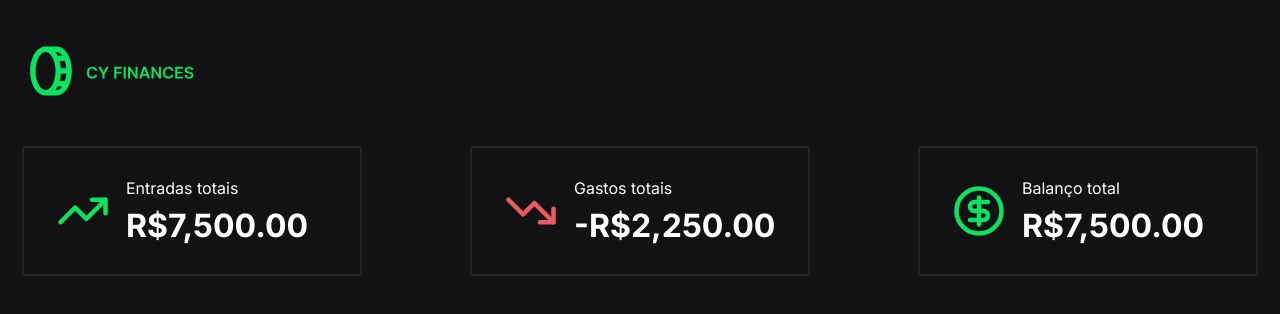
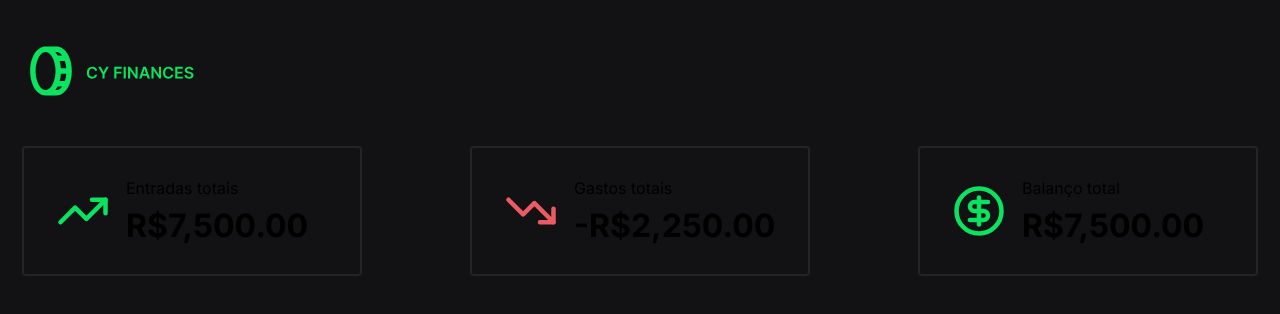
Before and after one commit to Vespasianoo/app-financess, a React (Vite) app: page / in a window 1280 px wide. Shown: the top 314 px of the page. Built offline with nearby package versions, Linux system fonts and the light colour scheme.

Commit message:
add theme e card

```diff
--- a/src/App.jsx
+++ b/src/App.jsx
@@ -10,3 +10,4 @@ function App() {
 }
 
 export default App
+// TODO - FAZER O THEME
--- a/src/components/Card/styles.js
+++ b/src/components/Card/styles.js
@@ -1,4 +1,5 @@
 import styled from "styled-components"
+import theme from "../../styles/theme"
 
 export const Container = styled.div`
   display: flex;
@@ -9,7 +10,7 @@ export const Container = styled.div`
   height: 13rem;
 
   border-radius: 0.4rem;
-  border: 0.2rem solid #242424;
+  border: 0.2rem solid ${theme.colors.zinc_800};
   padding-inline: 3.2rem;
 
   > svg {
--- /dev/null
+++ b/src/components/NewOperation/index.jsx
@@ -0,0 +1,5 @@
+import * as S from "./styles"
+
+export function NewOperation() {
+  return <S.Container></S.Container>
+}
--- /dev/null
+++ b/src/components/NewOperation/styles.js
@@ -0,0 +1,3 @@
+import styled from "styled-components"
+
+export const Container = styled.div``
--- a/src/styles/GlobalStyles.js
+++ b/src/styles/GlobalStyles.js
@@ -1,4 +1,5 @@
 import { createGlobalStyle } from "styled-components"
+import theme from "./theme"
 
 export default createGlobalStyle`
 * {
@@ -17,19 +18,9 @@ input {
   font-family: "Inter", sans-serif;
   -webkit-font-smoothing: antialiased;
   -moz-osx-font-smoothing: grayscale;
-  color: var(--white);
 }
 
 :root {
-  --bg-color: #121214;
-  --color-1: #0ae360;
-  --color-2: #eb5b64;
-  --color-3: #242424;
-  --color-4: rgba(36, 36, 36, 0.25);
-
-  --white: #ffffff;
-  --black: #000000;
-
   font-size: 62.5%;
 }
 
@@ -38,10 +29,10 @@ body {
   max-height: 100vh;
   width: 100%;
   height: 100%;
-  background: var(--bg-color);
+
 
   font-size: 1.6rem;
-  color: var(--white);
+  background-color: ${theme.colors.background};
 }
 
 `
--- /dev/null
+++ b/src/styles/theme.js
@@ -0,0 +1,26 @@
+export default {
+  font: {
+    sizes: {
+      xxxxsmall: "0.8rem",
+      xxxsmall: "1.2rem",
+      xxsmall: "1.4rem",
+      xsmall: "1.6rem",
+      small: "2rem",
+      medium: "2.4rem",
+      large: "3.2rem",
+      xlarge: "4rem",
+      xxlarge: "4.8rem",
+      xxxlarge: "5.6rem",
+      huge: "6.4rem"
+    }
+  },
+  colors: {
+    background: "#121214",
+    gren_500: "#0ae360",
+    red_300: "#eb5b64",
+    zinc_900: "#161618",
+    zinc_800: "#242424",
+    white: "#ffffff",
+    black: "#0D0D0D"
+  }
+}
```
